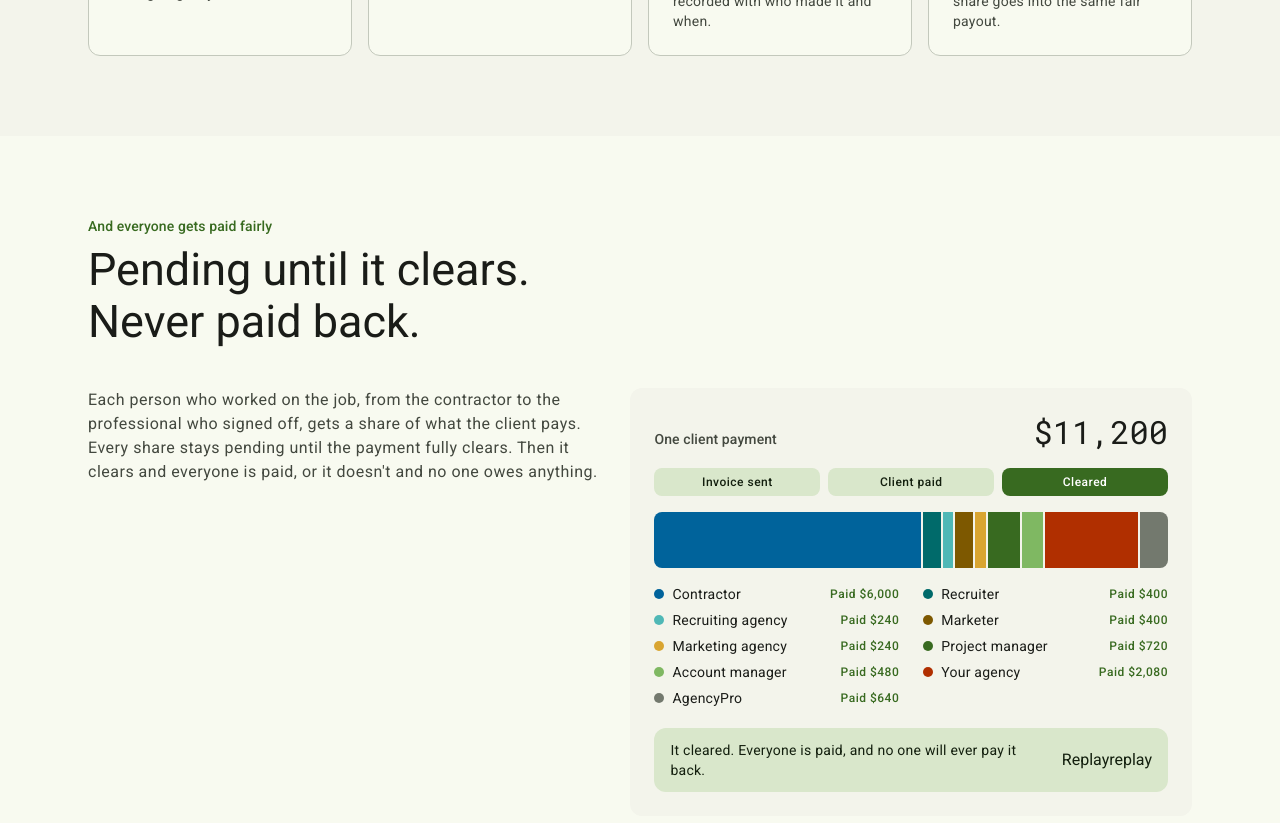
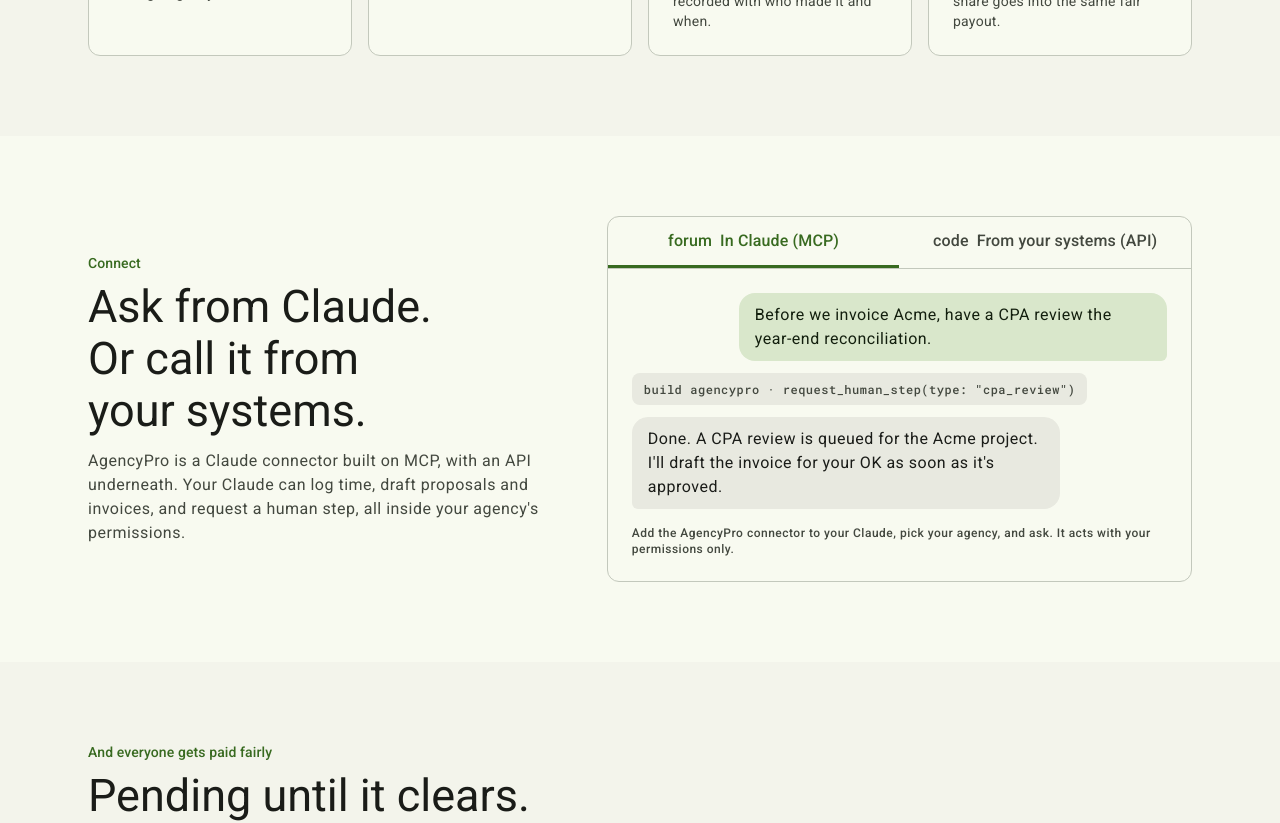
Before and after one commit to rodmjay/agency-squared, a Next.js app: page / in a window 1280 px wide. Shown: the part 1360-2183 px from the top of the page. Built offline with nearby package versions, Linux system fonts and the light colour scheme.

Commit message:
Round 5: Connect section (Claude via MCP, and the API)

```diff
--- a/src/app/page.tsx
+++ b/src/app/page.tsx
@@ -1,6 +1,7 @@
 import { HeroSplit } from "@/components/hero-split";
 import { WorkflowCard } from "@/components/workflow-card";
 import { HumanStepDemo } from "@/components/human-step-demo";
+import { ConnectTabs } from "@/components/connect-tabs";
 import { MdButton } from "@/components/material";
 import { PayoutPlayground } from "@/components/payout-playground";
 import { STREAMS } from "@/lib/streams";
@@ -47,6 +48,7 @@ export default function Home() {
           </a>
           <nav className="md-label-large hidden items-center gap-1 md:flex" aria-label="Sections">
             <MdButton kind="text" href="#humans">Human steps</MdButton>
+            <MdButton kind="text" href="#connect">Connect</MdButton>
             <MdButton kind="text" href="#how">How payouts work</MdButton>
             <MdButton kind="text" href="#play">Try the split</MdButton>
           </nav>
@@ -99,7 +101,16 @@ export default function Home() {
           </div>
         </section>
 
-        <section id="how" className="scroll-mt-20 py-20">
+        <section id="connect" className="mx-auto grid w-full max-w-6xl scroll-mt-20 items-center gap-10 px-4 py-20 sm:px-6 lg:grid-cols-[0.9fr_1.1fr]">
+          <div>
+            <Eyebrow>Connect</Eyebrow>
+            <h2 className="md-display-medium mt-2 text-balance">Ask from Claude. Or call it from your systems.</h2>
+            <p className="md-body-large mt-3 text-on-surface-variant">AgencyPro is a Claude connector built on MCP, with an API underneath. Your Claude can log time, draft proposals and invoices, and request a human step, all inside your agency&apos;s permissions.</p>
+          </div>
+          <ConnectTabs />
+        </section>
+
+        <section id="how" className="scroll-mt-20 bg-surface-low py-20">
           <div className="mx-auto w-full max-w-6xl px-4 sm:px-6">
             <Eyebrow>And everyone gets paid fairly</Eyebrow>
             <h2 className="md-display-medium mt-2 max-w-3xl text-balance">Pending until it clears. Never paid back.</h2>
--- /dev/null
+++ b/src/components/connect-tabs.tsx
@@ -0,0 +1,68 @@
+"use client";
+
+import { useRef, useState } from "react";
+
+const TABS = [
+  { id: "claude", label: "In Claude (MCP)", icon: "forum" },
+  { id: "api", label: "From your systems (API)", icon: "code" },
+] as const;
+type Tab = (typeof TABS)[number]["id"];
+
+const API_SAMPLE = `POST /human-steps
+Idempotency-Key: 7f3c…
+
+{
+  "projectId": "prj_acme_yearend",
+  "type": "cpa_review",
+  "instructions": "Review the reconciliation and sign off.",
+  "documents": ["https://…/reconciliation.pdf"]
+}
+
+→ 202 Accepted  { "id": "hs_91…", "status": "Queued" }`;
+
+export function ConnectTabs() {
+  const [tab, setTab] = useState<Tab>("claude");
+  const refs = useRef<(HTMLButtonElement | null)[]>([]);
+
+  function onKey(e: React.KeyboardEvent, i: number) {
+    if (e.key !== "ArrowRight" && e.key !== "ArrowLeft") return;
+    const next = (i + (e.key === "ArrowRight" ? 1 : TABS.length - 1)) % TABS.length;
+    setTab(TABS[next].id);
+    refs.current[next]?.focus();
+  }
+
+  return (
+    <div className="md-card-outlined overflow-hidden bg-surface">
+      <div role="tablist" aria-label="How to connect" className="flex border-b border-outline-variant">
+        {TABS.map((t, i) => (
+          <button key={t.id} ref={(el) => { refs.current[i] = el; }} role="tab" id={`tab-${t.id}`} aria-controls={`panel-${t.id}`}
+            aria-selected={tab === t.id} tabIndex={tab === t.id ? 0 : -1} onClick={() => setTab(t.id)} onKeyDown={(e) => onKey(e, i)}
+            className={`md-title-medium flex flex-1 items-center justify-center gap-2 border-b-[3px] px-4 py-3 transition-colors focus-visible:outline-2 focus-visible:outline-primary ${tab === t.id ? "border-primary text-primary" : "border-transparent text-on-surface-variant hover:bg-surface-high"}`}>
+            <md-icon aria-hidden="true">{t.icon}</md-icon>{t.label}
+          </button>
+        ))}
+      </div>
+
+      {tab === "claude" ? (
+        <div role="tabpanel" id="panel-claude" aria-labelledby="tab-claude" className="flex flex-col gap-3 p-5 sm:p-6">
+          <div className="md-body-large self-end rounded-2xl rounded-br-md bg-secondary-container px-4 py-2.5 text-on-secondary-container sm:max-w-[80%]">
+            Before we invoice Acme, have a CPA review the year-end reconciliation.
+          </div>
+          <div className="figure md-label-medium flex items-center gap-2 self-start rounded-lg bg-surface-high px-3 py-2 text-on-surface-variant">
+            <md-icon aria-hidden="true" style={{ ["--md-icon-size" as string]: "16px" }}>build</md-icon>
+            agencypro · request_human_step(type: &quot;cpa_review&quot;)
+          </div>
+          <div className="md-body-large self-start rounded-2xl rounded-bl-md bg-surface-high px-4 py-2.5 sm:max-w-[80%]">
+            Done. A CPA review is queued for the Acme project. I&apos;ll draft the invoice for your OK as soon as it&apos;s approved.
+          </div>
+          <p className="md-label-medium mt-1 text-on-surface-variant">Add the AgencyPro connector to your Claude, pick your agency, and ask. It acts with your permissions only.</p>
+        </div>
+      ) : (
+        <div role="tabpanel" id="panel-api" aria-labelledby="tab-api" className="p-5 sm:p-6">
+          <pre className="figure overflow-x-auto rounded-xl bg-inverse-surface p-4 text-[13px] leading-relaxed text-inverse-on-surface"><code>{API_SAMPLE}</code></pre>
+          <p className="md-label-medium mt-3 text-on-surface-variant">Preview. The connector and the API share the same operations; endpoint details may change before launch.</p>
+        </div>
+      )}
+    </div>
+  );
+}
```
Also changed, not shown: 1 other file (tests, documents, lock files or other folders).
